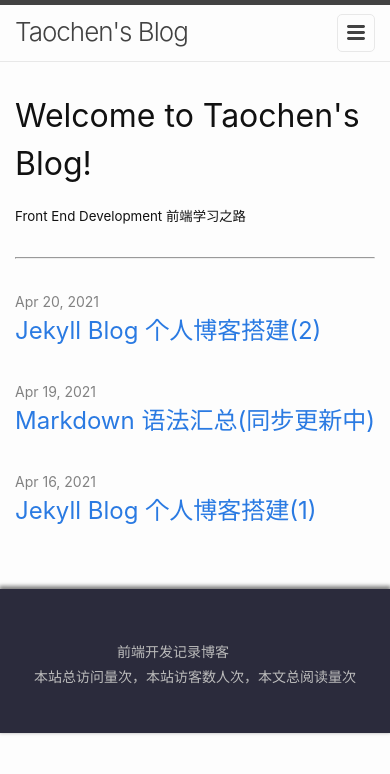
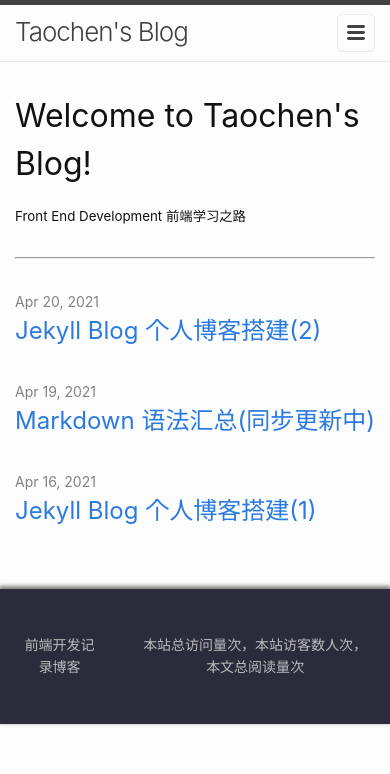
Before and after one commit to ThomasMental/ThomasMental.github.io, a Jekyll site: the page built from index.html, in a window 390 px wide. Shown: the top 774 px of the page. Built offline with Jekyll 4.4.1, drawn with Linux system fonts in a browser that asks for light colours; comment, search, counter and statistics services are not loaded.

Commit message:
Update _layout.scss

```diff
--- a/_sass/minima/_layout.scss
+++ b/_sass/minima/_layout.scss
@@ -170,6 +170,7 @@
 @media screen and (max-width:1200px) and (min-width: 770px) {
     .site-footer {
         .wrapper {
+            display: flex;
             width: 90%;
         }
     }
@@ -177,6 +178,7 @@
 @media screen and (max-width: 770px) {
     .site-footer {
         .wrapper {
+            display: flex;
             width: 90%;
         }
     }
```
